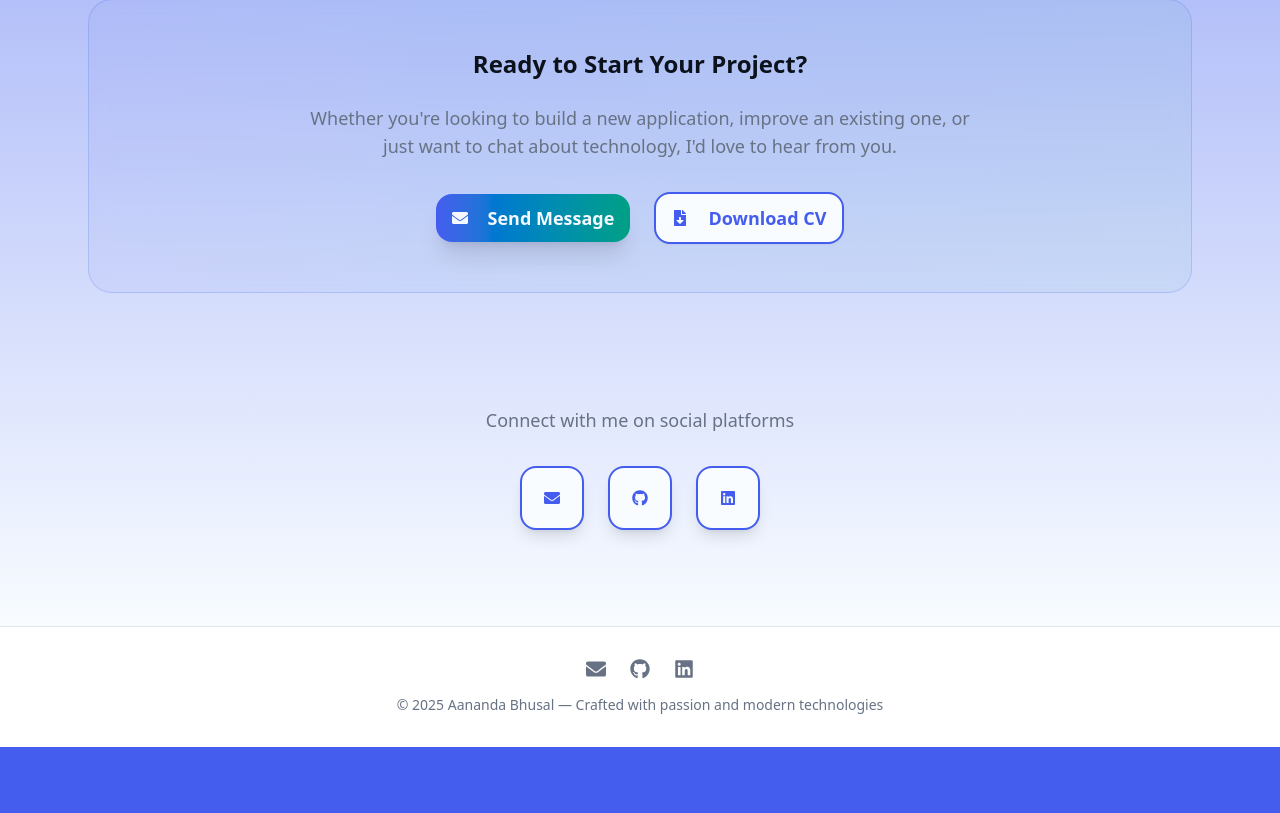
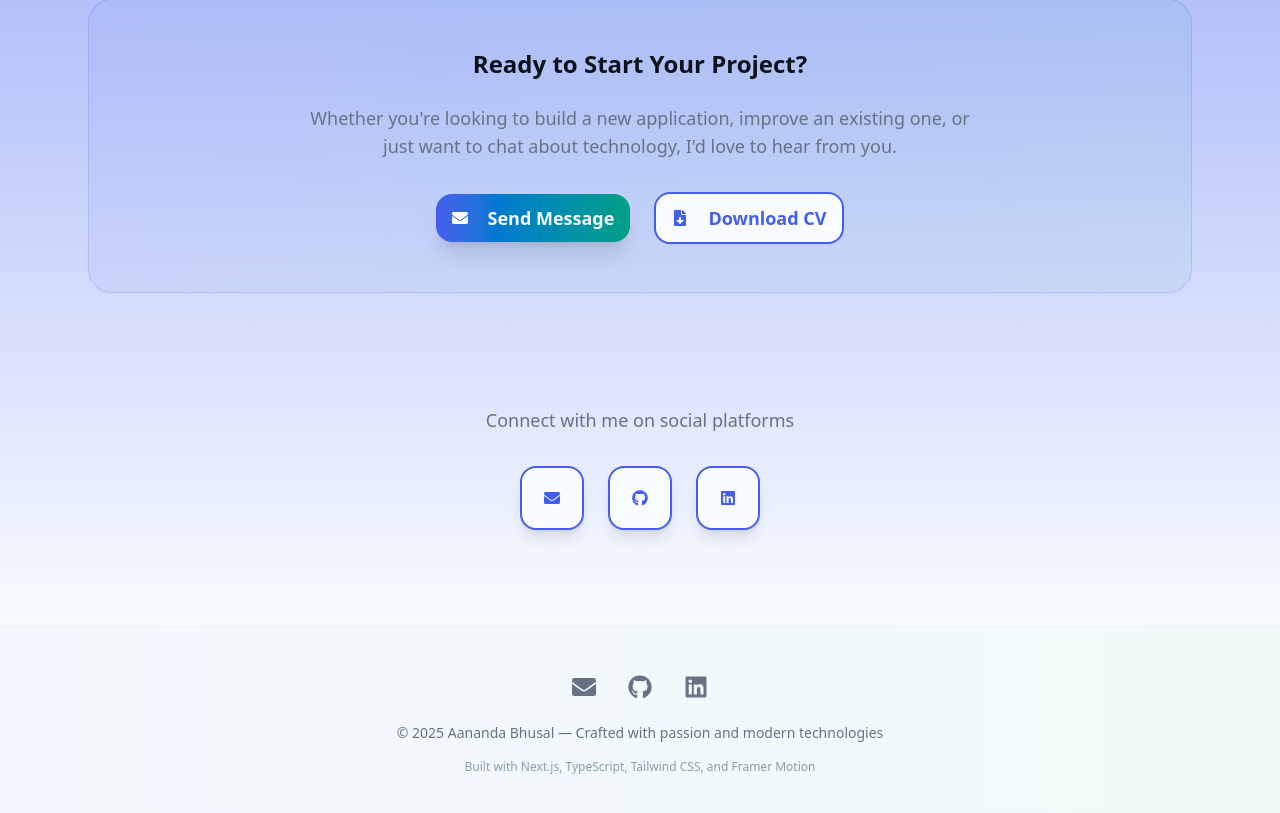
Before and after one commit to Aananda-git/my-portfolio, a Next.js app: page / in a window 1280 px wide. Shown: the part 5272-6085 px from the top of the page. Before the commit the page ends 6019 px from the top, so only its background shows below. Built offline with nearby package versions, Linux system fonts and the light colour scheme.

Commit message:
feat enhancing footer section

```diff
--- a/app/components/Footer.tsx
+++ b/app/components/Footer.tsx
@@ -1,37 +1,46 @@
-// components/footer.tsx
 import Link from "next/link";
-import { FaGithub, FaLinkedin, FaEnvelope } from "react-icons/fa";
+import { FaGithub, FaLinkedin, FaEnvelope, FaHeart } from "react-icons/fa";
 
 export default function Footer() {
   return (
-    <footer className="bg-card border-t border-border py-8">
-      <div className="max-w-6xl mx-auto px-6 text-center">
-        <div className="flex justify-center gap-6 text-xl mb-4">
+    <footer className="bg-card border-t border-border/50 py-12 relative overflow-hidden">
+      {/* Background pattern */}
+      <div className="absolute inset-0 opacity-5">
+        <div className="absolute inset-0 bg-gradient-to-r from-primary to-accent" />
+      </div>
+
+      <div className="max-w-7xl mx-auto px-6 text-center relative z-10">
+        <div className="flex justify-center gap-8 text-2xl mb-6">
           <Link
-            href="mailto:aanandabhusal@gmail.com"
-            className="text-muted-foreground hover:text-primary transition-colors"
+            href="https://mail.google.com/mail/?view=cm&fs=1&to=aanandabhusal199@gmail.com"
+            className="text-muted-foreground hover:text-primary transition-all duration-300 hover:scale-110"
           >
             <FaEnvelope />
           </Link>
           <Link
             href="https://github.com/Aananda-git"
             target="_blank"
-            className="text-muted-foreground hover:text-primary transition-colors"
+            className="text-muted-foreground hover:text-primary transition-all duration-300 hover:scale-110"
           >
             <FaGithub />
           </Link>
           <Link
             href="https://www.linkedin.com/in/aananda-bhusal-555354283/"
             target="_blank"
-            className="text-muted-foreground hover:text-primary transition-colors"
+            className="text-muted-foreground hover:text-primary transition-all duration-300 hover:scale-110"
           >
             <FaLinkedin />
           </Link>
         </div>
 
         <p className="text-sm text-muted-foreground">
-          © {new Date().getFullYear()} Aananda Bhusal — Crafted with passion and modern technologies
+          © {new Date().getFullYear()} Aananda Bhusal — Crafted with passion and
+          modern technologies
         </p>
+
+        <div className="mt-4 text-xs text-muted-foreground/70">
+          Built with Next.js, TypeScript, Tailwind CSS, and Framer Motion
+        </div>
       </div>
     </footer>
   );
```
